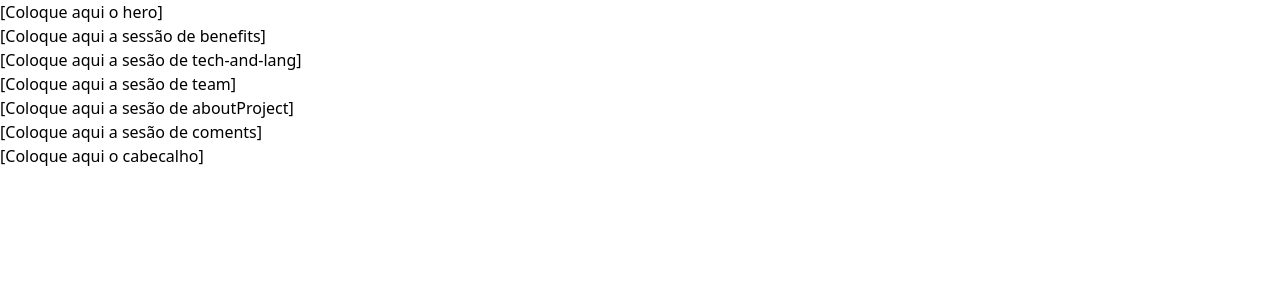
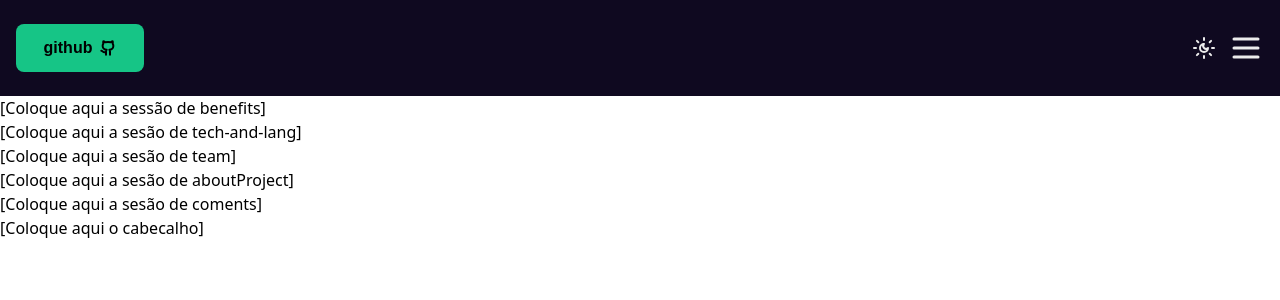
Before and after one commit to Projeto-FrontEnd-Fusion/portifolio-colaborativo-codewizard-tigerscode, a React (Vite) app: page / in a window 1280 px wide. Shown: the top 300 px of the page. Built offline with nearby package versions, Linux system fonts and the light colour scheme.

Commit message:
feat: add initial header component

```diff
--- /dev/null
+++ b/src/components/hero/components/git-button.jsx
@@ -0,0 +1,16 @@
+import { LuGithub } from "react-icons/lu"
+
+const GitButton = () => {
+    return (
+        <button
+            className="github-button hover:bg-button-secondary-bg hover:text-white bg-button-primary-bg"
+        >
+            <span>
+                github
+            </span>
+            <LuGithub size={16} strokeWidth={3} />
+        </button>
+     );
+}
+
+export default GitButton;
--- /dev/null
+++ b/src/components/hero/components/header.jsx
@@ -0,0 +1,24 @@
+import { LuMenu, LuSunMoon } from "react-icons/lu"
+import GitButton from "./git-button";
+
+const Header = () => {
+    return (
+        <header
+            className="flex items-center justify-between px-4 h-24 bg-[#0F0920]"
+        >
+            <GitButton />
+
+            <div className="flex justify-center items-center gap-3">
+
+                <button className="text-white-two hover:text-gray-text">
+                    <LuSunMoon size={24} />
+                </button>
+                <button className="text-white-two hover:text-gray-text">
+                    <LuMenu size={36}/>
+                </button>
+            </div>
+        </header>
+     );
+}
+
+export default Header;
--- /dev/null
+++ b/src/components/hero/index.jsx
@@ -0,0 +1,11 @@
+import Header from "./components/header";
+
+const Hero = () => {
+    return (
+        <>
+           <Header />
+        </>
+     );
+}
+
+export default Hero;
--- a/src/main.jsx
+++ b/src/main.jsx
@@ -1,11 +1,12 @@
 import React from "react";
 import ReactDOM from "react-dom/client";
+import Hero from "./components/hero";
 import "./index.css";
 
 ReactDOM.createRoot(document.getElementById("root")).render(
   <React.StrictMode>
     <main className="flex flex-col">
-      <span>[Coloque aqui o hero]</span>
+      <Hero />
       <span>[Coloque aqui a sessão de benefits]</span>
       <span>[Coloque aqui a sesão de tech-and-lang]</span>
       <span>[Coloque aqui a sesão de team]</span>
```
